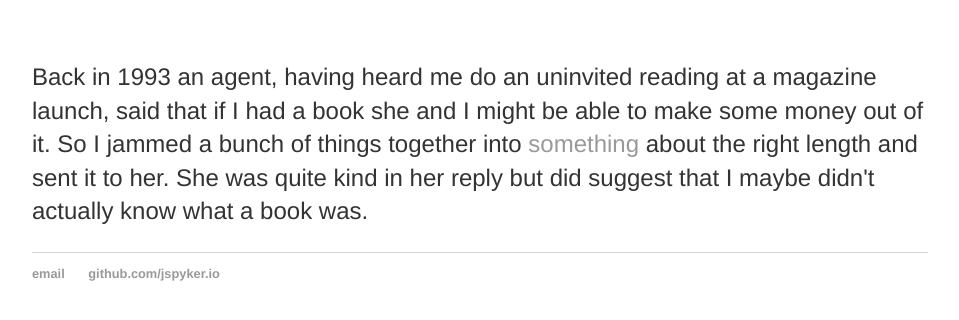
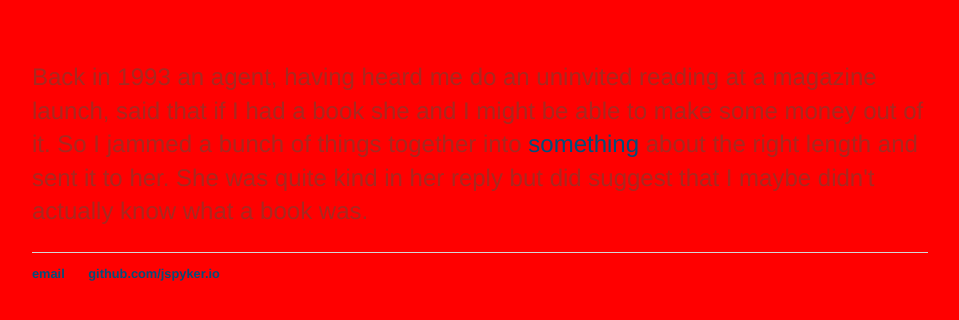
Before and after one commit to jspyker/jspyker.github.io, a Jekyll site: the page built from index.html, in a window 1280 px wide. Shown: the top 320 px of the page, without its empty margins (160-1119 px from the left). Built offline with Jekyll 4.4.1, drawn with Linux system fonts in a browser that asks for light colours.

Commit message:
Update main.css

```diff
--- a/css/main.css
+++ b/css/main.css
@@ -1,6 +1,7 @@
 body {
     margin: 60px auto;
     width: 70%;
+    background-color: red;
 }
 nav ul, footer ul {
     font-family:'Helvetica', 'Arial', 'Sans-Serif';
@@ -14,7 +15,7 @@ nav ul li, footer ul li {
 }
 a {
     text-decoration: none;
-    color: #999;
+    color: rgb(0, 79, 124);
 }
 a:hover {
     text-decoration: underline;
@@ -27,7 +28,7 @@ p {
     font-family:'Helvetica', 'Arial', 'Sans-Serif';
     font-size: 1.5em;
     line-height: 1.4em;
-    color: rgb(51, 51, 51);
+    color: rgb(167, 41, 32);
 }
 footer {
     border-top: 1px solid #d5d5d5;
```
